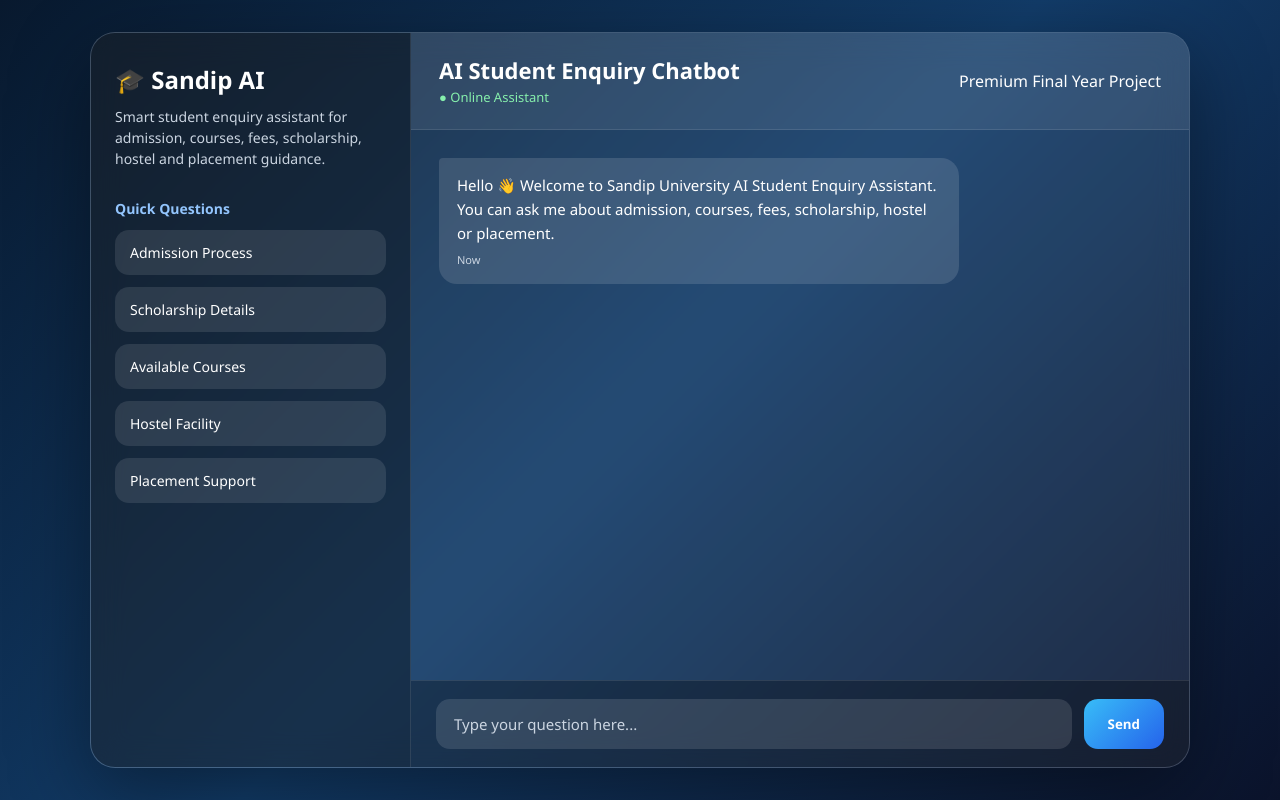
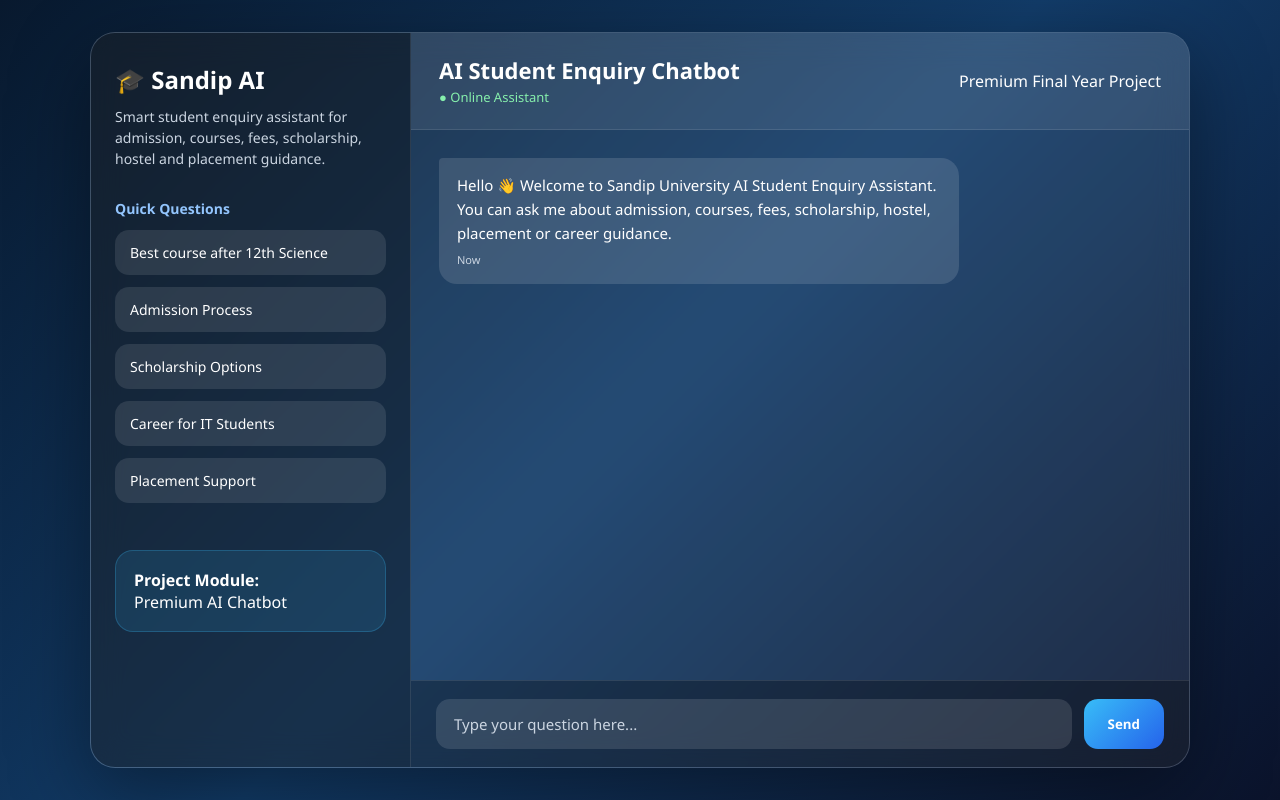
Before and after one commit to nilamtandel-spec/ai-career-guidance, a Python web app: template templates/chatbot.html in a window 1280 px wide. Run offline with Jinja, Linux system fonts and the light colour scheme; the template is opened without the code that fills it, so the values that code supplies are empty.

Commit message:
Update chatbot.html

```diff
--- a/templates/chatbot.html
+++ b/templates/chatbot.html
@@ -2,234 +2,253 @@
 <html lang="en">
 <head>
 <meta charset="UTF-8">
+<title>AI Student Enquiry Chatbot</title>
 <meta name="viewport" content="width=device-width, initial-scale=1.0">
-<title>AI Student Enquiry Chatbot</title>
 
 <style>
-*{
-margin:0;
-padding:0;
-box-sizing:border-box;
-font-family:'Segoe UI',sans-serif;
+* {
+    margin: 0;
+    padding: 0;
+    box-sizing: border-box;
+    font-family: 'Segoe UI', sans-serif;
 }
 
-body{
-background:linear-gradient(135deg,#08192e,#123c69,#0b132b);
-height:100vh;
-display:flex;
-justify-content:center;
-align-items:center;
-color:white;
-overflow:hidden;
+body {
+    background: linear-gradient(135deg, #08192e, #123c69, #0b132b);
+    height: 100vh;
+    display: flex;
+    justify-content: center;
+    align-items: center;
+    color: white;
+    overflow: hidden;
 }
 
-.chat-wrapper{
-width:95%;
-max-width:1100px;
-height:92vh;
-display:grid;
-grid-template-columns:320px 1fr;
-background:rgba(255,255,255,0.08);
-backdrop-filter:blur(16px);
-border-radius:25px;
-overflow:hidden;
-box-shadow:0 25px 80px rgba(0,0,0,0.4);
-border:1px solid rgba(255,255,255,0.15);
+.chat-wrapper {
+    width: 95%;
+    max-width: 1100px;
+    height: 92vh;
+    display: grid;
+    grid-template-columns: 320px 1fr;
+    background: rgba(255,255,255,0.08);
+    backdrop-filter: blur(16px);
+    border-radius: 25px;
+    overflow: hidden;
+    box-shadow: 0 25px 80px rgba(0,0,0,0.4);
+    border: 1px solid rgba(255,255,255,0.15);
 }
 
-.sidebar{
-background:rgba(0,0,0,0.35);
-padding:30px 24px;
-border-right:1px solid rgba(255,255,255,0.1);
-overflow-y:auto;
+.sidebar {
+    background: rgba(0,0,0,0.35);
+    padding: 30px 24px;
+    border-right: 1px solid rgba(255,255,255,0.1);
 }
 
-.logo{
-font-size:24px;
-font-weight:800;
-margin-bottom:10px;
+.logo {
+    font-size: 24px;
+    font-weight: 800;
+    margin-bottom: 10px;
 }
 
-.subtitle{
-color:#cbd5e1;
-font-size:14px;
-line-height:1.5;
-margin-bottom:30px;
+.subtitle {
+    color: #cbd5e1;
+    font-size: 14px;
+    line-height: 1.5;
+    margin-bottom: 30px;
 }
 
-.quick-title{
-font-size:14px;
-color:#93c5fd;
-margin-bottom:12px;
-font-weight:600;
+.quick-title {
+    font-size: 14px;
+    color: #93c5fd;
+    margin-bottom: 12px;
+    font-weight: 600;
 }
 
-.quick-btn{
-width:100%;
-padding:13px 15px;
-margin-bottom:12px;
-border:none;
-border-radius:14px;
-background:rgba(255,255,255,0.1);
-color:white;
-text-align:left;
-cursor:pointer;
-transition:0.3s;
-font-size:14px;
+.quick-btn {
+    width: 100%;
+    padding: 13px 15px;
+    margin-bottom: 12px;
+    border: none;
+    border-radius: 14px;
+    background: rgba(255,255,255,0.1);
+    color: white;
+    text-align: left;
+    cursor: pointer;
+    transition: 0.3s;
+    font-size: 14px;
 }
 
-.quick-btn:hover{
-background:#2563eb;
-transform:translateX(4px);
+.quick-btn:hover {
+    background: #2563eb;
+    transform: translateX(4px);
 }
 
-.chat-main{
-display:flex;
-flex-direction:column;
-height:100%;
-overflow:hidden;
+.side-note {
+    margin-top: 35px;
+    padding: 18px;
+    border-radius: 18px;
+    background: rgba(56,189,248,0.12);
+    border: 1px solid rgba(56,189,248,0.25);
 }
 
-.chat-header{
-padding:22px 28px;
-background:rgba(255,255,255,0.08);
-border-bottom:1px solid rgba(255,255,255,0.1);
-display:flex;
-justify-content:space-between;
-align-items:center;
+.chat-main {
+    display: flex;
+    flex-direction: column;
+    height: 100%;
+    overflow: hidden;
 }
 
-.chat-header h2{
-font-size:22px;
+.chat-header {
+    padding: 22px 28px;
+    background: rgba(255,255,255,0.08);
+    border-bottom: 1px solid rgba(255,255,255,0.1);
+    display: flex;
+    align-items: center;
+    justify-content: space-between;
 }
 
-.status{
-font-size:13px;
-color:#86efac;
+.chat-header h2 {
+    font-size: 22px;
 }
 
-.chat-box{
-flex:1;
-padding:28px;
-overflow-y:auto;
-scroll-behavior:smooth;
+.status {
+    font-size: 13px;
+    color: #86efac;
 }
 
-.chat-box::-webkit-scrollbar{
-width:6px;
+.chat-box {
+    flex: 1;
+    padding: 28px;
+    overflow-y: auto;
+    scroll-behavior: smooth;
 }
 
-.chat-box::-webkit-scrollbar-thumb{
-background:#3b82f6;
-border-radius:10px;
+.message {
+    display: flex;
+    margin-bottom: 22px;
+    animation: fadeIn 0.3s ease;
 }
 
-.message{
-display:flex;
-margin-bottom:22px;
-animation:fadeIn .3s ease;
+.message.user {
+    justify-content: flex-end;
 }
 
-.message.user{
-justify-content:flex-end;
+.bubble {
+    max-width: 72%;
+    padding: 15px 18px;
+    border-radius: 18px;
+    font-size: 15px;
+    line-height: 1.6;
+    word-wrap: break-word;
 }
 
-.bubble{
-max-width:72%;
-padding:15px 18px;
-border-radius:18px;
-font-size:15px;
-line-height:1.6;
-word-wrap:break-word;
+.bot .bubble {
+    background: rgba(255,255,255,0.13);
+    border-top-left-radius: 4px;
 }
 
-.bot .bubble{
-background:rgba(255,255,255,0.13);
-border-top-left-radius:4px;
+.user .bubble {
+    background: linear-gradient(135deg, #2563eb, #1d4ed8);
+    border-top-right-radius: 4px;
 }
 
-.user .bubble{
-background:linear-gradient(135deg,#2563eb,#1d4ed8);
-border-top-right-radius:4px;
+.time {
+    display: block;
+    font-size: 11px;
+    color: #cbd5e1;
+    margin-top: 6px;
 }
 
-.time{
-display:block;
-font-size:11px;
-color:#cbd5e1;
-margin-top:6px;
+.typing {
+    display: none;
+    margin-bottom: 18px;
+    color: #cbd5e1;
+    font-size: 14px;
 }
 
-.typing{
-display:none;
-padding:0 28px 12px;
-color:#cbd5e1;
-font-size:14px;
+.typing span {
+    animation: blink 1s infinite;
 }
 
-.chat-input-area{
-padding:18px 25px;
-background:rgba(0,0,0,0.28);
-display:flex;
-gap:12px;
-border-top:1px solid rgba(255,255,255,0.1);
+.typing span:nth-child(2) {
+    animation-delay: 0.2s;
 }
 
-.chat-input-area input{
-flex:1;
-padding:15px 18px;
-border-radius:14px;
-border:none;
-outline:none;
-font-size:15px;
-background:rgba(255,255,255,0.12);
-color:white;
+.typing span:nth-child(3) {
+    animation-delay: 0.4s;
 }
 
-.chat-input-area input::placeholder{
-color:#cbd5e1;
+.chat-input-area {
+    padding: 18px 25px;
+    background: rgba(0,0,0,0.28);
+    display: flex;
+    gap: 12px;
+    border-top: 1px solid rgba(255,255,255,0.1);
 }
 
-.send-btn{
-padding:15px 24px;
-border:none;
-border-radius:14px;
-background:linear-gradient(135deg,#38bdf8,#2563eb);
-color:white;
-font-weight:700;
-cursor:pointer;
-transition:0.3s;
+.chat-input-area input {
+    flex: 1;
+    padding: 15px 18px;
+    border-radius: 14px;
+    border: none;
+    outline: none;
+    font-size: 15px;
+    background: rgba(255,255,255,0.12);
+    color: white;
 }
 
-.send-btn:hover{
-transform:scale(1.05);
+.chat-input-area input::placeholder {
+    color: #cbd5e1;
 }
 
-@keyframes fadeIn{
-from{
-opacity:0;
-transform:translateY(8px);
+.send-btn {
+    padding: 15px 24px;
+    border: none;
+    border-radius: 14px;
+    background: linear-gradient(135deg, #38bdf8, #2563eb);
+    color: white;
+    font-weight: 700;
+    cursor: pointer;
+    transition: 0.3s;
 }
-to{
-opacity:1;
-transform:translateY(0);
+
+.send-btn:hover {
+    transform: scale(1.05);
+}
+
+@keyframes fadeIn {
+    from {
+        opacity: 0;
+        transform: translateY(8px);
+    }
+    to {
+        opacity: 1;
+        transform: translateY(0);
     }
 }
 
-@media(max-width:850px){
-.chat-wrapper{
-grid-template-columns:1fr;
-height:100vh;
-width:100%;
-border-radius:0;
+@keyframes blink {
+    0%, 100% {
+        opacity: 0.2;
+    }
+    50% {
+        opacity: 1;
+    }
 }
 
-.sidebar{
-display:none;
+@media(max-width: 850px) {
+    .chat-wrapper {
+        grid-template-columns: 1fr;
+        height: 100vh;
+        width: 100%;
+        border-radius: 0;
     }
 
-.bubble{
-max-width:85%;
+    .sidebar {
+        display: none;
+    }
+
+    .bubble {
+        max-width: 85%;
     }
 }
 </style>
@@ -248,16 +267,30 @@ Smart student enquiry assistant for admission, courses, fees, scholarship, hoste
 
         <div class="quick-title">Quick Questions</div>
 
-<button class="quick-btn" onclick="quickQuestion('Tell me about admission process')">Admission Process</button>
+        <button class="quick-btn" onclick="quickQuestion('Which course is best after 12th science?')">
+            Best course after 12th Science
+        </button>
 
-<button class="quick-btn" onclick="quickQuestion('Tell me about scholarship')">Scholarship Details</button>
+        <button class="quick-btn" onclick="quickQuestion('Tell me about admission process')">
+            Admission Process
+        </button>
 
-<button class="quick-btn" onclick="quickQuestion('Which courses are available?')">Available Courses</button>
+        <button class="quick-btn" onclick="quickQuestion('Tell me about scholarship')">
+            Scholarship Options
+        </button>
 
-<button class="quick-btn" onclick="quickQuestion('Tell me about hostel facility')">Hostel Facility</button>
+        <button class="quick-btn" onclick="quickQuestion('Which career is best for IT students?')">
+            Career for IT Students
+        </button>
 
-<button class="quick-btn" onclick="quickQuestion('Tell me about placement')">Placement Support</button>
+        <button class="quick-btn" onclick="quickQuestion('Tell me about placement')">
+            Placement Support
+        </button>
 
+        <div class="side-note">
+            <strong>Project Module:</strong><br>
+            <span>Premium AI Chatbot</span>
+        </div>
     </div>
 
     <div class="chat-main">
@@ -267,7 +300,6 @@ Smart student enquiry assistant for admission, courses, fees, scholarship, hoste
                 <h2>AI Student Enquiry Chatbot</h2>
                 <span class="status">● Online Assistant</span>
             </div>
-
             <div>Premium Final Year Project</div>
         </div>
 
@@ -275,99 +307,115 @@ Smart student enquiry assistant for admission, courses, fees, scholarship, hoste
 
             <div class="message bot">
                 <div class="bubble">
-Hello 👋 Welcome to Sandip University AI Student Enquiry Assistant.<br>
-You can ask me about admission, courses, fees, scholarship, hostel or placement.
+                    Hello 👋 Welcome to Sandip University AI Student Enquiry Assistant.
+                    <br>
+                    You can ask me about admission, courses, fees, scholarship, hostel, placement or career guidance.
                     <span class="time">Now</span>
                 </div>
             </div>
 
+            <div class="typing" id="typing">
+                AI Assistant is typing<span>.</span><span>.</span><span>.</span>
             </div>
 
-<div class="typing" id="typing">AI Assistant is typing...</div>
+        </div>
 
         <div class="chat-input-area">
-<input type="text" id="userInput" placeholder="Type your question here..." onkeypress="handleKey(event)">
+            <input
+                type="text"
+                id="userInput"
+                placeholder="Type your question here..."
+                onkeypress="handleKey(event)"
+            >
             <button class="send-btn" onclick="sendMessage()">Send</button>
         </div>
 
     </div>
+
 </div>
 
 <script>
-function handleKey(event){
-if(event.key==="Enter"){
+function handleKey(event) {
+    if (event.key === "Enter") {
         sendMessage();
     }
 }
 
-function quickQuestion(question){
-document.getElementById("userInput").value=question;
+function quickQuestion(question) {
+    document.getElementById("userInput").value = question;
     sendMessage();
 }
 
-function scrollBottom(){
-const chatBox=document.getElementById("chatBox");
+function scrollBottom() {
+    const chatBox = document.getElementById("chatBox");
 
-setTimeout(()=>{
-chatBox.scrollTop=chatBox.scrollHeight;
-},100);
+    setTimeout(() => {
+        chatBox.scrollTop = chatBox.scrollHeight;
+    }, 100);
 }
 
-function addMessage(message,sender,time="Now"){
-const chatBox=document.getElementById("chatBox");
+function addMessage(message, sender, time = "Now") {
+    const chatBox = document.getElementById("chatBox");
+    const typing = document.getElementById("typing");
 
-const msgDiv=document.createElement("div");
-msgDiv.classList.add("message",sender);
+    const msgDiv = document.createElement("div");
+    msgDiv.classList.add("message", sender);
 
-msgDiv.innerHTML=`
+    msgDiv.innerHTML = `
         <div class="bubble">
             ${message}
             <span class="time">${time}</span>
         </div>
     `;
 
-chatBox.appendChild(msgDiv);
-
+    chatBox.insertBefore(msgDiv, typing);
     scrollBottom();
 }
 
-function sendMessage(){
-const input=document.getElementById("userInput");
-const message=input.value.trim();
+function showTyping() {
+    const typing = document.getElementById("typing");
+    typing.style.display = "block";
+    scrollBottom();
+}
 
-if(message===""){
+function hideTyping() {
+    document.getElementById("typing").style.display = "none";
+}
+
+function sendMessage() {
+    const input = document.getElementById("userInput");
+    const message = input.value.trim();
+
+    if (message === "") {
         return;
     }
 
-addMessage(message,"user");
+    addMessage(message, "user");
+    input.value = "";
 
-input.value="";
+    showTyping();
 
-document.getElementById("typing").style.display="block";
-
-scrollBottom();
-
-fetch("/chat",{
-method:"POST",
-headers:{
-"Content-Type":"application/json"
+    fetch("/chat", {
+        method: "POST",
+        headers: {
+            "Content-Type": "application/json"
         },
-body:JSON.stringify({message:message})
+        body: JSON.stringify({ message: message })
     })
-.then(response=>response.json())
-.then(data=>{
-setTimeout(()=>{
-document.getElementById("typing").style.display="none";
-addMessage(data.reply,"bot",data.time || "Now");
-},700);
+    .then(response => response.json())
+    .then(data => {
+        setTimeout(() => {
+            hideTyping();
+            addMessage(data.reply || "Sorry, I could not generate an answer right now.", "bot", data.time || "Now");
+        }, 700);
     })
-.catch(error=>{
-document.getElementById("typing").style.display="none";
-addMessage("Sorry, I could not generate an answer right now.","bot");
+    .catch(error => {
+        hideTyping();
+        addMessage("Sorry, I could not generate an answer right now.", "bot");
     });
 }
 
-window.onload=function(){
+window.onload = function() {
     scrollBottom();
 }
 </script>
```
Lines whose indentation alone changed are shown as unchanged.
